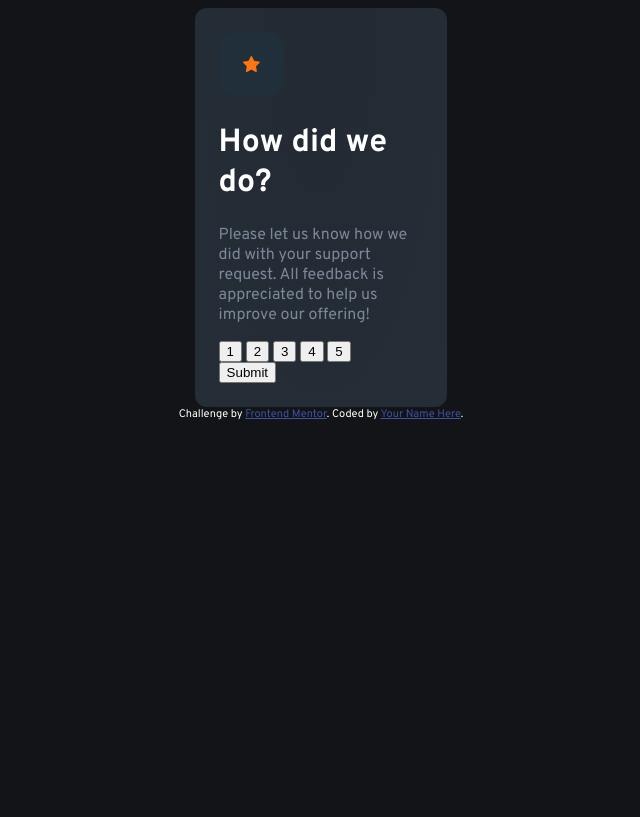
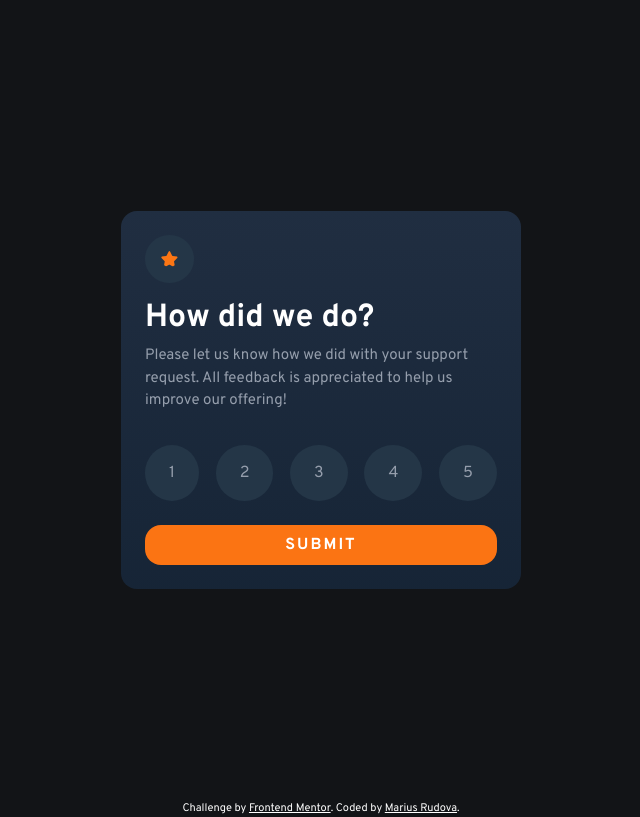
Before and after one commit to ir4M/interactive-rating-component-main, a plain HTML site: page index.html in a window 1280 px wide. Shown: the whole page, without its empty margins (319-959 px from the left). Drawn offline with nearby package versions, Linux system fonts and the light colour scheme.

Commit message:
finish html structure and css for desktop view

```diff
--- a/index.html
+++ b/index.html
@@ -5,6 +5,10 @@
     <meta name="viewport" content="width=device-width, initial-scale=1.0"> <!-- displays site properly based on user's device -->
 
     <link rel="icon" type="image/png" sizes="32x32" href="./images/favicon-32x32.png">
+
+    <!-- Bootstrap -->
+    <link href="https://cdn.jsdelivr.net/npm/bootstrap@5.2.0/dist/css/bootstrap.min.css" rel="stylesheet" integrity="sha384-gH2yIJqKdNHPEq0n4Mqa/HGKIhSkIHeL5AyhkYV8i59U5AR6csBvApHHNl/vI1Bx" crossorigin="anonymous">
+
     <!-- Google Fonts -->
     <link rel="preconnect" href="https://fonts.googleapis.com">
     <link rel="preconnect" href="https://fonts.gstatic.com" crossorigin>
@@ -15,33 +19,42 @@
 
     <!-- Feel free to remove these styles or customise in your own stylesheet 👍 -->
     <style>
-    .attribution { font-size: 11px; text-align: center; }
-    .attribution a { color: hsl(228, 45%, 44%); }
+      .attribution { font-size: 11px; text-align: center; color: hsl(0, 0%, 100%); }
+      .attribution a { color: hsl(0, 0%, 100%); }
     </style>
   </head>
   <body>
 
     <!-- Rating state start -->
 
-<div class="container">
-  <div id="ratingComponent">
-    <div>
-      <img id="star" src="./images/icon-star.svg" alt="Orange star">
-
-      <h1>How did we do?</h1>
-
+    <div id="rating" class="container d-flex justify-content-center align-items-center vh-100">
+      <div class="center-box rounded-4 p-4 bg-ratingCard">
+        <div class="row">
+          <div class="col">
+            <img class="bg-star rounded-circle p-3" id="star" src="./images/icon-star.svg" alt="Orange star">
+          </div>
+        </div>
+        <div class="row mt-3">
+          <div class="col">
+            <h2 class="text-white fw-bold">How did we do?</h2>
             <p>Please let us know how we did with your support request. All feedback is appreciated
               to help us improve our offering!</p>
-
-      <button type="button">1</button>
-      <button type="button">2</button>
-      <button type="button">3</button>
-      <button type="button">4</button>
-      <button type="button">5</button>
-      <br>
-      <button type="submit">Submit</button>
           </div>
-
+        </div>
+        <div class="row mt-3">
+          <div class="col d-flex justify-content-between">
+            <button class="rounded-circle border-0 px-4 py-3" type="button">1</button>
+            <button class="rounded-circle border-0 px-4 py-3" type="button">2</button>
+            <button class="rounded-circle border-0 px-4 py-3" type="button">3</button>
+            <button class="rounded-circle border-0 px-4 py-3" type="button">4</button>
+            <button class="rounded-circle border-0 px-4 py-3" type="button">5</button>
+          </div>
+        </div>
+        <div class="row mt-4">
+          <div class="col d-flex justify-content-center">
+            <button class="rounded-4 border-0 p-2 w-100 text-uppercase fw-bold" type="submit">Submit</button>
+          </div>
+        </div>
         <!-- Rating state end -->
 
         <!-- Thank you state start -->
@@ -58,12 +71,17 @@
 
         <!-- Thank you state end -->
 
+
+
       </div>
     </div>
 
     <div class="attribution">
       Challenge by <a href="https://www.frontendmentor.io?ref=challenge" target="_blank">Frontend Mentor</a>.
-  Coded by <a href="#">Your Name Here</a>.
+      Coded by <a href="#">Marius Rudova</a>.
     </div>
+
+    <script src="https://cdn.jsdelivr.net/npm/bootstrap@5.2.0/dist/js/bootstrap.bundle.min.js" integrity="sha384-A3rJD856KowSb7dwlZdYEkO39Gagi7vIsF0jrRAoQmDKKtQBHUuLZ9AsSv4jD4Xa" crossorigin="anonymous"></script>
+
   </body>
 </html>
--- a/style.css
+++ b/style.css
@@ -1,43 +1,56 @@
-:root {
-    box-sizing: border-box;
-    --white: hsl(0, 0%, 100%);
-    --lightGrey: hsl(217, 12%, 63%);
-    --mediumGrey: hsl(216, 12%, 54%);
-    --darkBlue: hsl(213, 19%, 18%);
-    --veryDarkBlue: hsl(216, 12%, 8%);
-    --primary: hsl(25, 97%, 53%);
+/* BACKGROUND COLORS */
+body {
+    background-color: hsl(216, 12%, 8%);
 }
 
-*,
-::before,
-::after {
-    box-sizing: inherit;
+.bg-ratingCard {
+    background: linear-gradient(hsl(215, 34%, 19%), hsl(213, 42%, 15%));
 }
 
-body {
-    background-color: hsl(216, 12%, 8%);
-    font-family: Overpass, sans-serif;
-    color: var(--white);
+.bg-star {
+    background-color: hsl(210, 32%, 21%);
 }
 
-.container {
-    display: flex;
+
+.center-box {
+    width: 400px;
 }
 
-#ratingComponent {
-    margin: 0 auto;
-    padding: 1.5em;
-    width: 20%;
-    background: radial-gradient(at top, hsl(215, 20%, 17%), var(--darkBlue));
-    border-radius: .75em;
+/* FONT STYLES*/
+
+* {
+    font-family: Overpass, sans-serif;
 }
 
-#star {
-    padding: 1.5em;
-    border-radius: 1em;
-    background-color: hsl(207, 29%, 18%);
+#rating p {
+    color: hsl(217, 12%, 63%);
+    font-size: 15px;
 }
 
-p {
-    color: var(--mediumGrey);
+/* BUTTON RATING STATE */
+button[type="button"] {
+    background-color: hsl(210, 32%, 21%);
+    color: hsl(217, 12%, 63%);
 }
+
+button[type="button"]:hover {
+    background-color: hsl(25, 97%, 53%);
+    color: hsl(0, 0%, 100%);
+}
+
+button[type="button"]:active {
+    background-color: hsl(217, 12%, 63%);
+    color: hsl(0, 0%, 100%);
+}
+
+/* SUBMIT BUTTON */
+button[type="submit"] {
+    background-color: hsl(25, 97%, 53%);
+    color: hsl(0, 0%, 100%);
+    letter-spacing: 2px;
+}
+
+button[type="submit"]:hover {
+    background-color: hsl(0, 0%, 100%);
+    color: hsl(25, 97%, 53%);
+}
```
Lines whose indentation alone changed are shown as unchanged.
